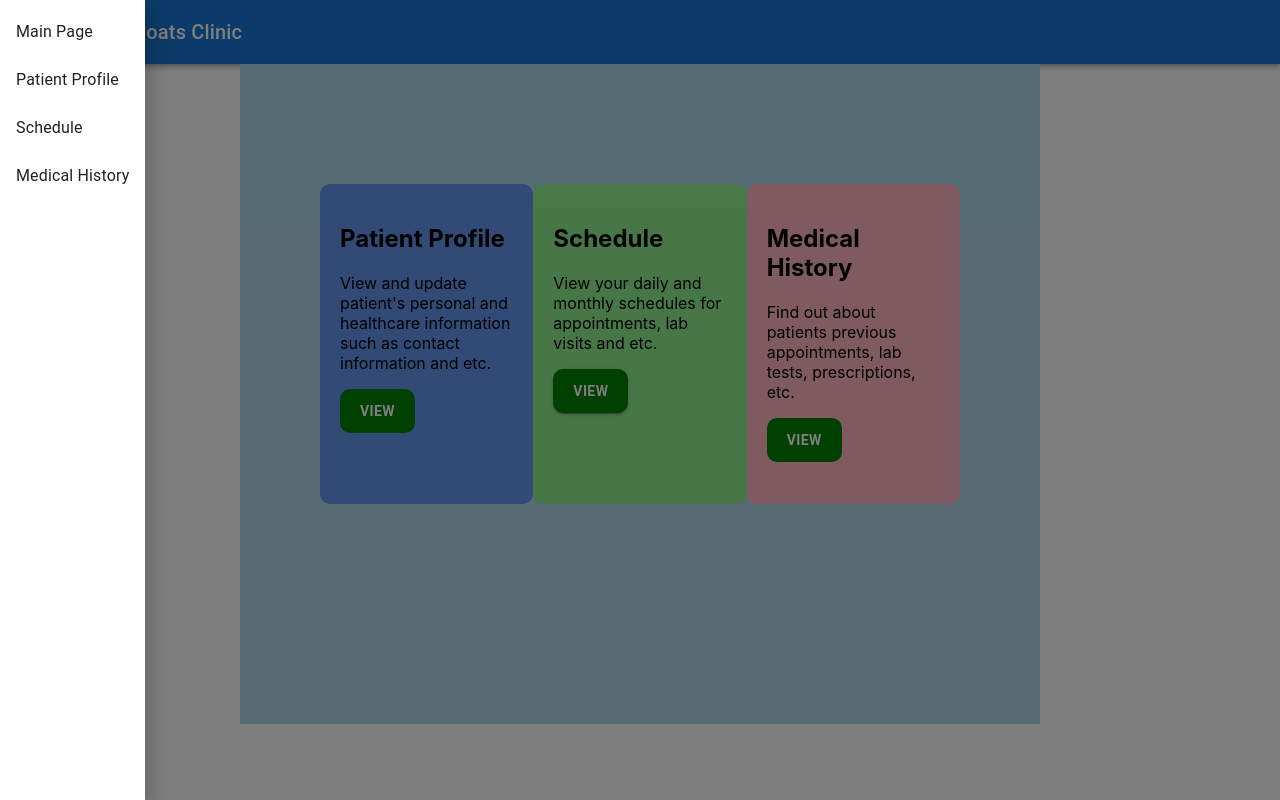
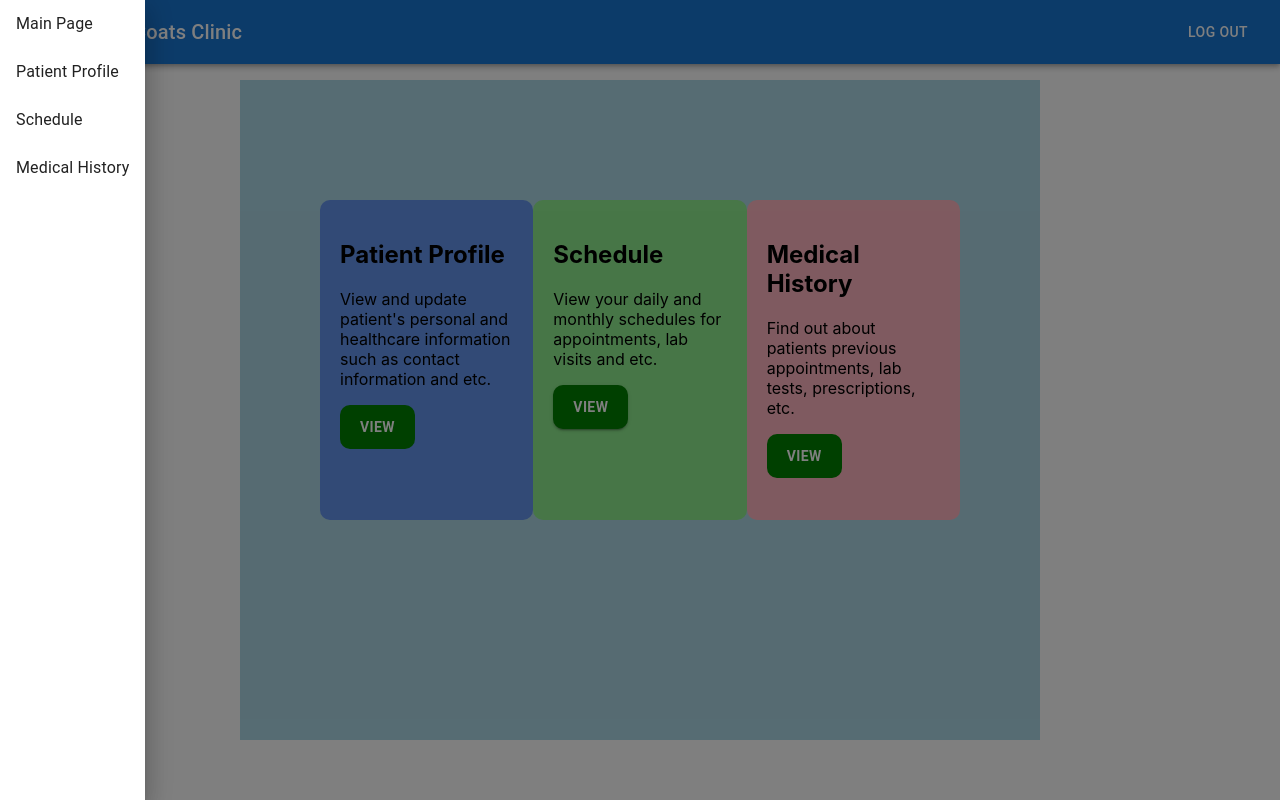
Before and after one commit to harshpatel010202/WhiteCoatClinic, a React (Create React App) app in the folder my-app/: page /MainPage in a window 1280 px wide. Both pictures are taken after a click on the button "menu". Built offline with nearby package versions, Linux system fonts and the light colour scheme; the HTML template or start-up script is replaced by a standard one.

Commit message:
feat: adding log out and locking the drop menue before login

```diff
--- a/my-app/src/components/BoxSx.js
+++ b/my-app/src/components/BoxSx.js
@@ -33,9 +33,11 @@ export default function BoxSx() {
   };
 
   return (
+    <>
+      {!loggedIn ? (
         <div className="box">
           <>
-        <Nav />
+            <Nav locked={true}/>
             <Box
               sx={{
                 height: 500,
@@ -46,7 +48,6 @@ export default function BoxSx() {
                 backgroundColor: "lightblue",
               }}
             >
-          {!loggedIn ? (
               <Stack direction="column" spacing={2}>
                 <label>
                   Enter your user name:
@@ -72,11 +73,12 @@ export default function BoxSx() {
                   Submit
                 </Button>
               </Stack>
+            </Box>
+          </>
+        </div>
       ) : (
         <MainPage />
       )}
-        </Box>
     </>
-    </div>
   );
 }
--- a/my-app/src/components/MainPage.js
+++ b/my-app/src/components/MainPage.js
@@ -20,7 +20,7 @@ export default function MainPage() {
 
   return (
     <>
-      <Nav />
+      <Nav locked={false}/>
       <Box
         sx={{
           height: 500,
--- a/my-app/src/components/Nav.js
+++ b/my-app/src/components/Nav.js
@@ -11,8 +11,10 @@ import List from "@mui/material/List";
 import ListItem from "@mui/material/ListItem";
 import ListItemText from "@mui/material/ListItemText";
 import { Link } from "react-router-dom";
+import { useNavigate } from 'react-router-dom';
 
-function Nav() {
+
+function Nav(props) {
   const [isDrawerOpen, setIsDrawerOpen] = React.useState(false);
 
   const handleDrawerOpen = () => {
@@ -22,6 +24,10 @@ function Nav() {
   const handleDrawerClose = () => {
     setIsDrawerOpen(false);
   };
+
+
+  const navigate = useNavigate();
+
 
   return (
     <Box sx={{ flexGrow: 1 }}>
@@ -40,10 +46,11 @@ function Nav() {
           <Typography variant="h6" component="div" sx={{ flexGrow: 1 }}>
             White Coats Clinic
           </Typography>
+          {!props.locked? <Button onClick={()=>{alert("Your are logged out!"); navigate('/');}} color="inherit">Log Out</Button >:<></> }
         </Toolbar>
       </AppBar>
-      <Drawer anchor="left" open={isDrawerOpen} onClose={handleDrawerClose}>
-        <List>
+      {!props.locked? <List>
+      <Drawer anchor="left" open={isDrawerOpen} onClose={(handleDrawerClose)}>
           <ListItem
             button
             component={Link}
@@ -80,8 +87,8 @@ function Nav() {
           <ListItem button onClick={handleDrawerClose}>
             <ListItemText primary="Medical History" />
           </ListItem>
-        </List>
-      </Drawer>
+          </Drawer>
+        </List> : <></>}
     </Box>
   );
 }
--- a/my-app/src/components/PatientProfile.js
+++ b/my-app/src/components/PatientProfile.js
@@ -54,7 +54,7 @@ const PatientProfile = () => {
 
   return (
     <>
-      <Nav />
+      <Nav locked={false} />
       <TableContainer component={Paper}>
         <Table sx={{ minWidth: 650 }}>
           <TableHead sx={{ backgroundColor: "#f5f5f5" }}>
--- a/my-app/src/components/ScheduleView.js
+++ b/my-app/src/components/ScheduleView.js
@@ -117,7 +117,7 @@ const rows = [
 export default function ScheduleView() {
   return (
     <>
-      <Nav />
+      <Nav locked={false}/>
       <h1>Your schedule for today</h1>
       <Box sx={{ height: 400, width: "100%" }}>
         <DataGrid
```
Also changed, not shown: 2 other files (tests, documents, lock files or other folders). Lines whose indentation alone changed are shown as unchanged.
